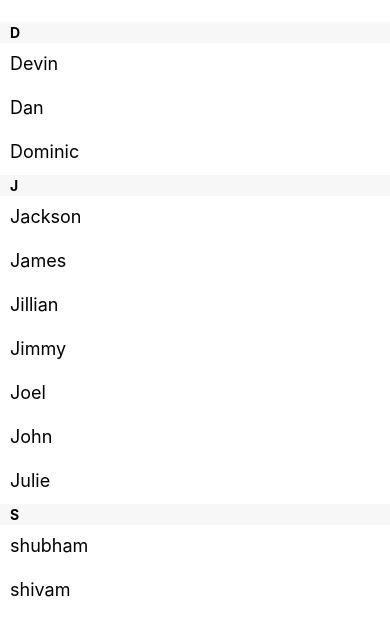
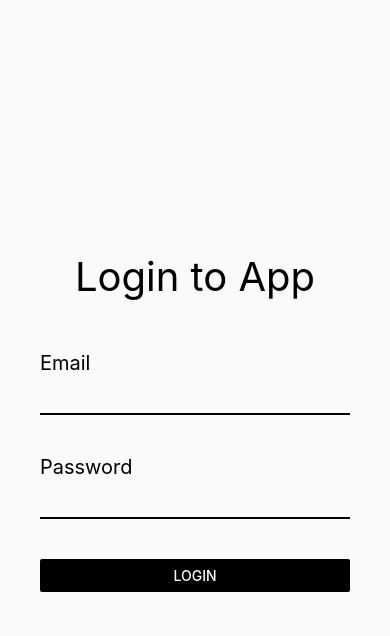
Before and after one commit to shubham860/React-native, a React Native app in the folder HelloWorld/: screen / in a window 390 px wide. Shown: the top 636 px of the page. Built offline with nearby package versions, Linux system fonts and the light colour scheme.

Commit message:
commit-5

```diff
--- a/HelloWorld/App.js
+++ b/HelloWorld/App.js
@@ -1,16 +1,17 @@
 import React, { Component } from 'react';
-import Blinker from './components/Blinker';
-import Styling from './components/Styling';
-import NormalButton from './components/NormalButton'
-import TouchableButtons from './components/TouchableButtons';
-import Scrollview from './components/Scrollview';
-import Flatlist from './components/Flatlist';
-import SectionList from './components/SectionList';
+import Blinker from './components/Tutorials/Blinker';
+import Styling from './components/Tutorials/Styling';
+import NormalButton from './components/Tutorials/NormalButton'
+import TouchableButtons from './components/Tutorials/TouchableButtons';
+import Scrollview from './components/Tutorials/Scrollview';
+import Flatlist from './components/Tutorials/Flatlist';
+import SectionList from './components/Tutorials/SectionList';
+import Login from './components/Login';
 class App extends Component {
 
     render() {
     return (
-       <SectionList/>
+       <Login/>
     );
   }
 }
--- /dev/null
+++ b/HelloWorld/components/Login.js
@@ -0,0 +1,87 @@
+import React, {Component} from 'react';
+import {StyleSheet,View,Text,TextInput,Button} from 'react-native';
+
+class Login extends Component {
+
+    constructor(props) {
+        super(props);
+        this.state = {
+            email : '',
+            password : ''
+        }
+    }
+
+    handler = () => {
+        if(this.state.email=='Shubham.chauhan860@gmail.com' && this.state.password == "@shubham1997"){
+            alert('Welcome Shubham');
+        }
+        else{
+            alert('Incorret email or password')
+        }
+    }
+
+
+    render() {
+        return (
+            <View style={css.container}>
+                <Text style={css.Head}>Login to App</Text>
+                <View style={css.Field}>
+                    <Text style={css.text}>Email</Text>
+                    <TextInput
+                        onChangeText={(text) => {this.setState({email : text})}}
+                        value={this.state.email}
+                        style={css.email}
+                        keyboardType = 'email-address' />
+                </View>
+
+                <View style={css.Field}>
+                    <Text style={css.text}>Password</Text>
+                    <TextInput
+                        onChangeText={(text) => {this.setState({password : text})}}
+                        value={this.state.password}
+                        style={css.email}
+                        keyboardType = 'default'
+                        secureTextEntry = {true}/>
+                </View>
+
+                <View style={css.Field}>
+                    <Button title={'Login'} onPress={this.handler} style={css.btn} color='#000' />
+                </View>
+            </View>
+        );
+    }
+}
+
+const css = StyleSheet.create({
+   container : {
+       flex : 1,
+       backgroundColor : '#fafafa',
+       justifyContent : 'center'
+   },
+    Field : {
+        paddingRight : 40,
+        paddingLeft : 40,
+        marginTop: 40
+    },
+    text : {
+       fontSize : 20,
+    },
+    Head : {
+       marginBottom : 10,
+       fontSize: 40,
+        textAlign : 'center'
+    },
+    email : {
+        borderBottomColor : 'black',
+        borderBottomWidth : 2,
+        fontSize : 15,
+        height : 40
+    },
+
+    btn : {
+       padding : 20
+    }
+
+});
+
+export default Login;
```
Also changed, not shown: HelloWorld/components/Tutorials/Blinker.js (renamed from HelloWorld/components/Blinker.js), HelloWorld/components/Tutorials/Flatlist.js (renamed from HelloWorld/components/Flatlist.js), HelloWorld/components/Tutorials/NormalButton.js (renamed from HelloWorld/components/NormalButton.js), HelloWorld/components/Tutorials/Scrollview.js (renamed from HelloWorld/components/Scrollview.js), HelloWorld/components/Tutorials/SectionList.js (renamed from HelloWorld/components/SectionList.js), HelloWorld/components/Tutorials/Styling.js (renamed from HelloWorld/components/Styling.js), HelloWorld/components/Tutorials/TouchableButtons.js (renamed from HelloWorld/components/TouchableButtons.js).
